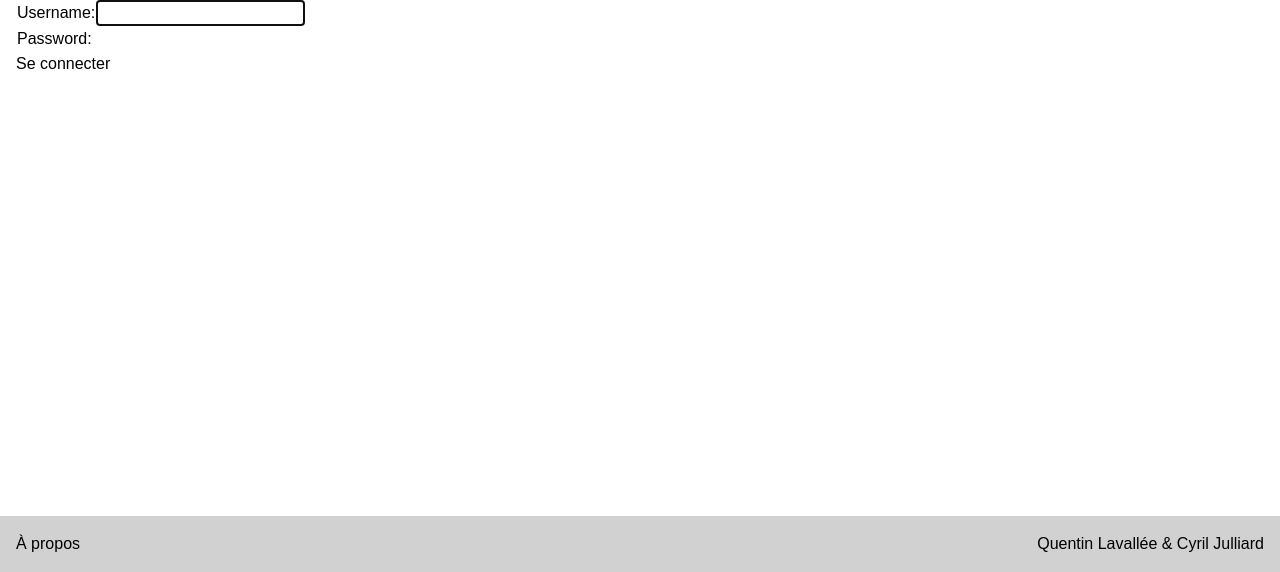
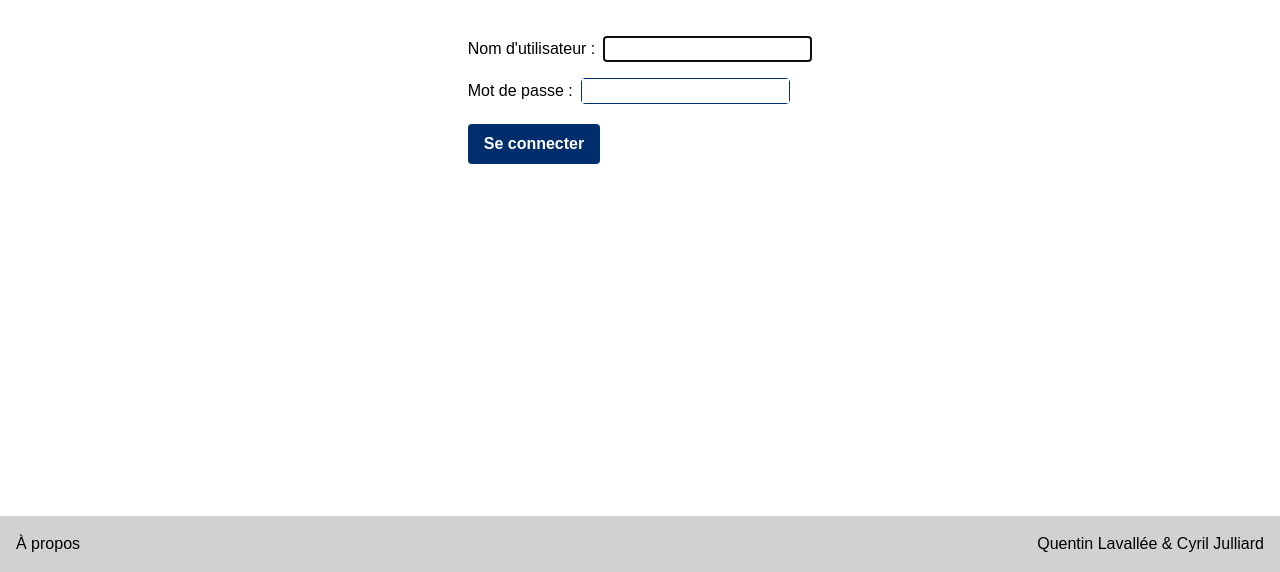
Before and after one commit to cjulliar/loan_project, a Django app: page /accounts/login/ in a window 1280 px wide. Shown: the part 228-800 px from the top of the page. Run offline with Django 4.2, Linux system fonts and the light colour scheme; style sheets or scripts are compiled from the project's sources.

Commit message:
Modifs tailwind base, signup, register

```diff
--- a/app/templates/base.html
+++ b/app/templates/base.html
@@ -18,7 +18,9 @@
 
     {% include "includes/header.html" %}
 
-    <main class="container mx-auto px-4 flex-grow">
+    <main class="container mx-auto p-4 flex-grow">
+
+        <div class="flex justify-center">
 
             {% if messages %}
                 <div class="px-4 py-2 mb-4 rounded-md border border-blue">
@@ -30,6 +32,8 @@
 
             {% block content %}{% endblock content %}
 
+        </div>
+
     </main>
 
     {% include "includes/footer.html" %}
--- a/app/templates/registration/login.html
+++ b/app/templates/registration/login.html
@@ -6,21 +6,21 @@
 
 {% block content %}
 
+<div>
     <form method="post" action="{% url 'login' %}">
         {% csrf_token %}
-        <table>
-        <tr>
-            <td>{{ form.username.label_tag }}</td>
-            <td>{{ form.username }}</td>
-        </tr>
-        <tr>
-            <td>{{ form.password.label_tag }}</td>
-            <td>{{ form.password }}</td>
-        </tr>
-        </table>
-        <button type="submit">Se connecter</button>
-        <input type="hidden" name="next" value="{{ next }}">
-
+        <ul class="space-y-4 mb-5 mt-5">
+            <li class="list_form">
+                <div>Nom d'utilisateur : </div>
+                <div class="formulaire_input">{{ form.username }}</div>
+            </li>
+            <li class="list_form">
+                <div>Mot de passe : </div>
+                <div class="formulaire_input">{{ form.password }}</div>
+            </li>
+        </ul>
+        <button class="button_form" type="submit">Se connecter</button>
     </form>
+</div>
 
 {% endblock content %}
```
Also changed, not shown: app/main/templates/main/create_company_page.html (+33 -9 lines), app/templates/registration/signup.html (+22 -38 lines). Lines whose indentation alone changed are shown as unchanged.
